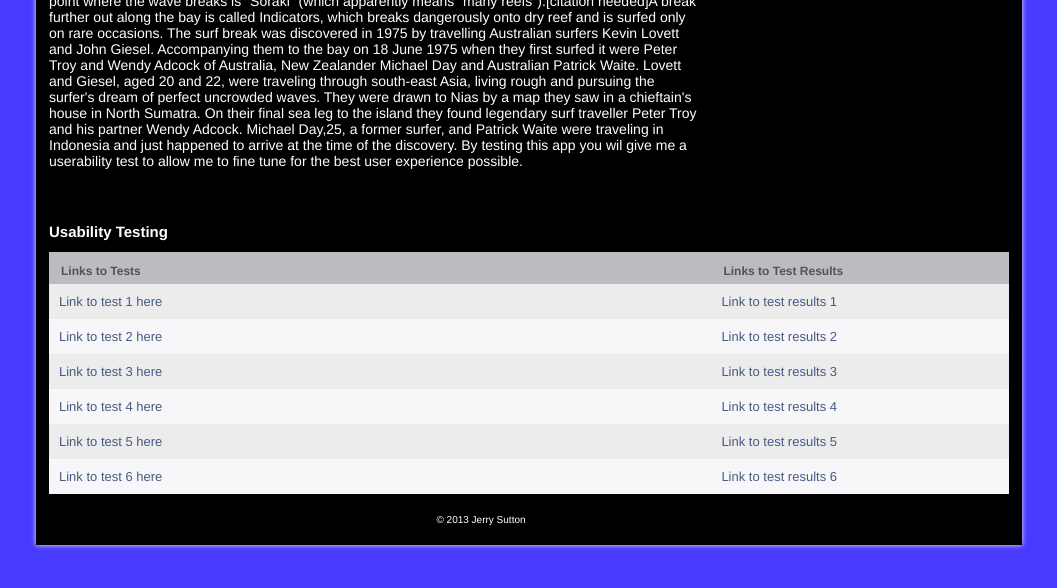
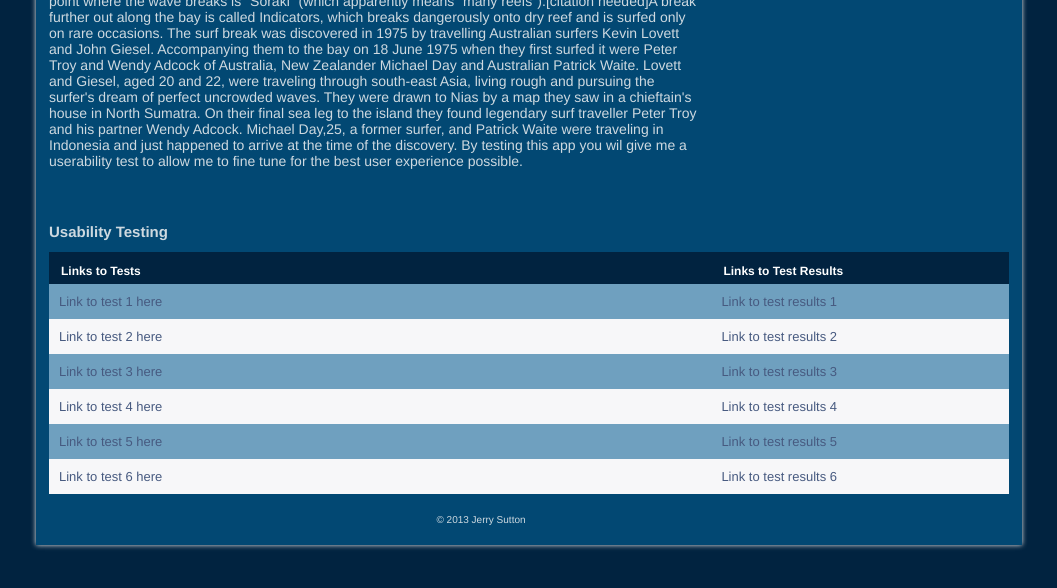
Before and after one commit to frniners/WIU, a plain HTML site: page index.html in a window 1280 px wide. Shown: the part 150-738 px from the top of the page, without its empty margins (111-1168 px from the left). Drawn offline with Linux system fonts and the light colour scheme.

Commit message:
changed color scheme to surf

```diff
--- a/css/main.css
+++ b/css/main.css
@@ -3,14 +3,14 @@
 body{
 	font-size: 62.5%;
 	font-family: helvetica, arial, sans-serif;
-	color:#fff; /*changes color of the whole text*/
-	background-color: rgba(18, 0, 255, 0.77);
+	color:rgba(206, 217, 224, 1); /*changes color of the whole text*/
+	background-color: #012340;
 	margin-top: 0;
 }
 #wrapper{
 	width:960px;
 	margin: 0 auto;
-	background-color: #000;
+	background-color: #024873;
 	padding-left: 1%;
 	padding-right: 1%;
 	-webkit-box-shadow: 0px 0px 5px #ececec;
@@ -41,15 +41,15 @@ tr{
 	border-color: inherit;
 }
 .odd{
-	background: #ececec; /*changes color of the stripes table*/
+	background: #6FA0BF; /*changes color of the stripes table*/
 }
 th{
 	text-align: left;
 	padding: 1em 1em .5em;
 	font-weight: bold;
 	font-size: 120%;
-	color: #545257;  /*changes color of table hd text*/
-	background: #bbbcc0; /*changes color of table hd background*/
+	color: #fff;  /*changes color of table hd text*/
+	background: #012340; /*changes color of table hd background*/
 }
 th:first-child{
 	/*border-right: 1px solid #6a7680;*/
```
